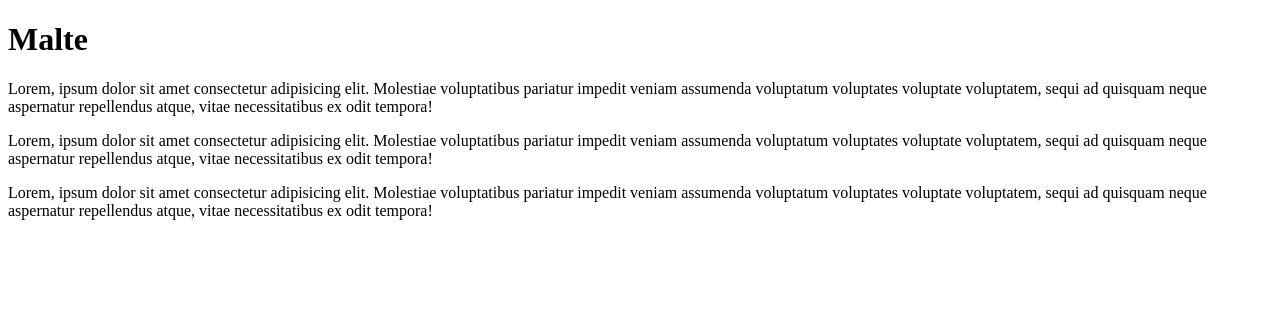
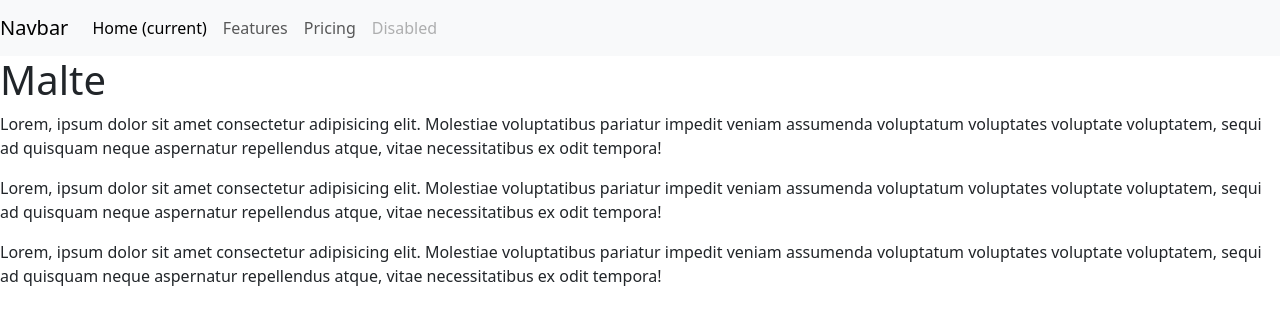
Before and after one commit to jacste/malte, a plain HTML site: page index.html in a window 1280 px wide. Drawn offline with nearby package versions, Linux system fonts and the light colour scheme.

Commit message:
Update index.html

```diff
--- a/index.html
+++ b/index.html
@@ -4,12 +4,29 @@
     <meta charset="UTF-8">
     <meta http-equiv="X-UA-Compatible" content="IE=edge">
     <meta name="viewport" content="width=device-width, initial-scale=1.0">
+    <link rel="stylesheet" href="https://cdn.jsdelivr.net/npm/bootstrap@5.3.0-alpha1/dist/css/bootstrap.min.css">
     <title>Malte</title>
 </head>
 <body>
+    <nav class="navbar navbar-expand-lg navbar-light bg-light">
+        <a class="navbar-brand" href="#">Navbar</a>
+        <button class="navbar-toggler" type="button" data-toggle="collapse" data-target="#navbarNavAltMarkup" aria-controls="navbarNavAltMarkup" aria-expanded="false" aria-label="Toggle navigation">
+          <span class="navbar-toggler-icon"></span>
+        </button>
+        <div class="collapse navbar-collapse" id="navbarNavAltMarkup">
+          <div class="navbar-nav">
+            <a class="nav-item nav-link active" href="#">Home <span class="sr-only">(current)</span></a>
+            <a class="nav-item nav-link" href="#">Features</a>
+            <a class="nav-item nav-link" href="#">Pricing</a>
+            <a class="nav-item nav-link disabled" href="#">Disabled</a>
+          </div>
+        </div>
+      </nav>
+
     <h1>Malte</h1>
     <p>Lorem, ipsum dolor sit amet consectetur adipisicing elit. Molestiae voluptatibus pariatur impedit veniam assumenda voluptatum voluptates voluptate voluptatem, sequi ad quisquam neque aspernatur repellendus atque, vitae necessitatibus ex odit tempora!</p>
     <p>Lorem, ipsum dolor sit amet consectetur adipisicing elit. Molestiae voluptatibus pariatur impedit veniam assumenda voluptatum voluptates voluptate voluptatem, sequi ad quisquam neque aspernatur repellendus atque, vitae necessitatibus ex odit tempora!</p>
     <p>Lorem, ipsum dolor sit amet consectetur adipisicing elit. Molestiae voluptatibus pariatur impedit veniam assumenda voluptatum voluptates voluptate voluptatem, sequi ad quisquam neque aspernatur repellendus atque, vitae necessitatibus ex odit tempora!</p>
 </body>
+<script src="https://cdn.jsdelivr.net/npm/bootstrap@5.3.0-alpha1/dist/js/bootstrap.bundle.min.js"></script>
 </html>
```
